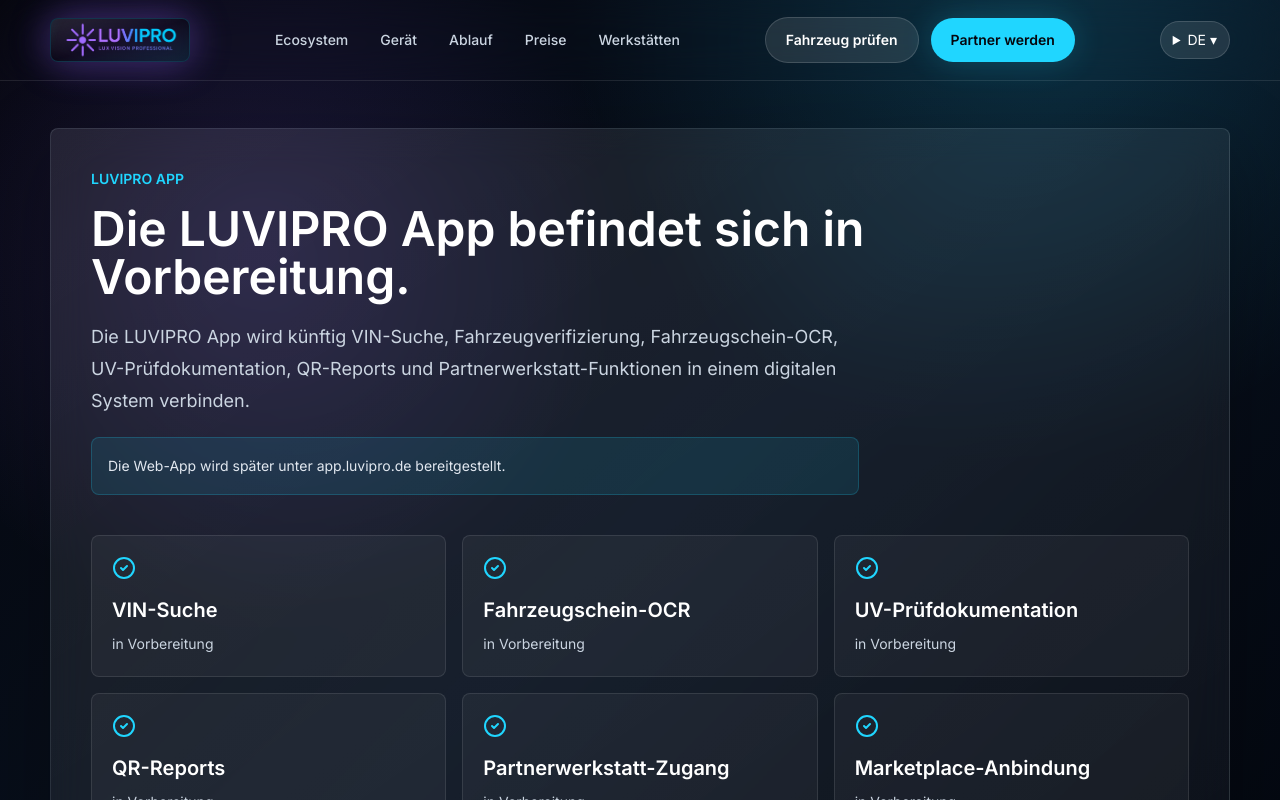
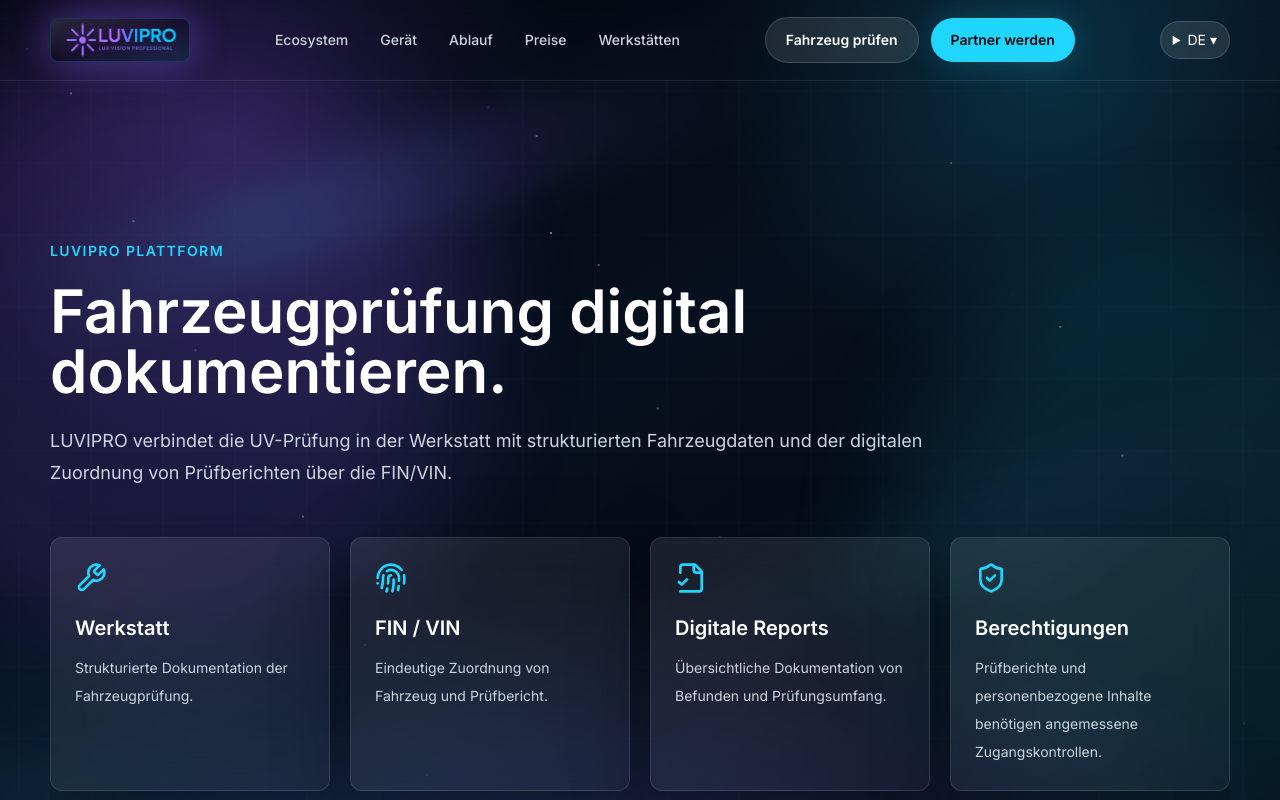
Before and after one commit to Diaa6969/luvipro-website, a Next.js app: page /app in a window 1280 px wide. Shown: the top 800 px of the page. Built offline with nearby package versions, Linux system fonts and the light colour scheme.

Commit message:
Replace unpublished feature placeholders with usable launch-scope pages

```diff
--- a/src/app/app/page.tsx
+++ b/src/app/app/page.tsx
@@ -1,27 +1,49 @@
 import type { Metadata } from "next";
-import { PreparationPage } from "@/components/ui/preparation-page";
+import { FileCheck2, Fingerprint, ShieldCheck, Wrench } from "lucide-react";
+import { Navbar } from "@/components/sections/navbar";
+import { Footer } from "@/components/sections/footer";
+import { CtaLink } from "@/components/ui/cta-link";
+import { AnimatedAtmosphere } from "@/components/ui/animated-atmosphere";
 
 export const metadata: Metadata = {
-  title: "LUVIPRO App | In Vorbereitung",
-  description: "Die LUVIPRO App befindet sich in Vorbereitung.",
+  title: "LUVIPRO App | Prüfberichte & Partnernetzwerk",
+  description: "Die digitale LUVIPRO Plattform verbindet Werkstätten, UV-Fahrzeugprüfung, FIN/VIN-Zuordnung und digitale Reports.",
+  alternates: { canonical: "https://luvipro.de/app" },
 };
+
+const capabilities = [
+  { icon: Wrench, title: "Werkstatt", text: "Strukturierte Dokumentation der Fahrzeugprüfung." },
+  { icon: Fingerprint, title: "FIN / VIN", text: "Eindeutige Zuordnung von Fahrzeug und Prüfbericht." },
+  { icon: FileCheck2, title: "Digitale Reports", text: "Übersichtliche Dokumentation von Befunden und Prüfungsumfang." },
+  { icon: ShieldCheck, title: "Berechtigungen", text: "Prüfberichte und personenbezogene Inhalte benötigen angemessene Zugangskontrollen." },
+];
 
 export default function AppPage() {
   return (
-    <PreparationPage
-      eyebrow="LUVIPRO App"
-      headline="Die LUVIPRO App befindet sich in Vorbereitung."
-      text="Die LUVIPRO App wird künftig VIN-Suche, Fahrzeugverifizierung, Fahrzeugschein-OCR, UV-Prüfdokumentation, QR-Reports und Partnerwerkstatt-Funktionen in einem digitalen System verbinden."
-      note="Die Web-App wird später unter app.luvipro.de bereitgestellt."
-      cards={[
-        { title: "VIN-Suche", text: "in Vorbereitung" },
-        { title: "Fahrzeugschein-OCR", text: "in Vorbereitung" },
-        { title: "UV-Prüfdokumentation", text: "in Vorbereitung" },
-        { title: "QR-Reports", text: "in Vorbereitung" },
-        { title: "Partnerwerkstatt-Zugang", text: "in Vorbereitung" },
-        { title: "Marketplace-Anbindung", text: "in Vorbereitung" },
-      ]}
-      actions={[{ label: "Kontakt aufnehmen", href: "/contact", variant: "primary" }]}
-    />
+    <main className="cinematic-page min-h-screen overflow-hidden bg-obsidian text-white">
+      <AnimatedAtmosphere />
+      <Navbar />
+      <section className="section-shell pb-20 pt-32 sm:pt-40">
+        <div className="max-w-4xl">
+          <p className="text-sm font-semibold uppercase tracking-widest text-pulse">LUVIPRO Plattform</p>
+          <h1 className="mt-5 font-[var(--font-space-grotesk)] text-4xl font-semibold leading-tight sm:text-6xl">Fahrzeugprüfung digital dokumentieren.</h1>
+          <p className="mt-6 text-lg leading-8 text-slate-300">LUVIPRO verbindet die UV-Prüfung in der Werkstatt mit strukturierten Fahrzeugdaten und der digitalen Zuordnung von Prüfberichten über die FIN/VIN.</p>
+        </div>
+        <div className="mt-12 grid gap-5 sm:grid-cols-2 lg:grid-cols-4">
+          {capabilities.map(({ icon: Icon, title, text }) => (
+            <div key={title} className="glass-panel rounded-xl p-6">
+              <Icon className="h-8 w-8 text-pulse" />
+              <h2 className="mt-5 text-xl font-semibold">{title}</h2>
+              <p className="mt-3 text-sm leading-7 text-slate-300">{text}</p>
+            </div>
+          ))}
+        </div>
+        <div className="mt-10 flex flex-wrap gap-3">
+          <CtaLink href="/verify">Fahrzeugprüfung verstehen</CtaLink>
+          <CtaLink href="/contact" variant="secondary">Kontakt aufnehmen</CtaLink>
+        </div>
+      </section>
+      <Footer />
+    </main>
   );
 }
```
